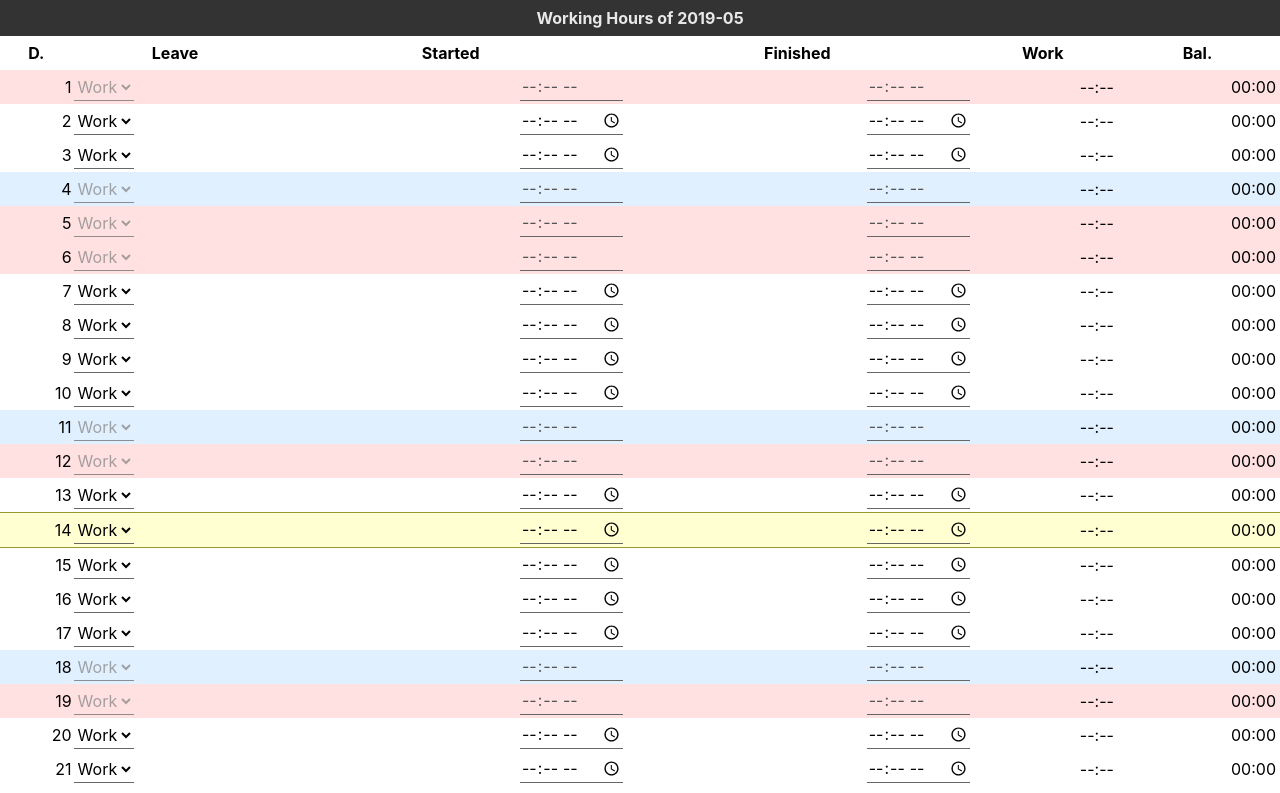
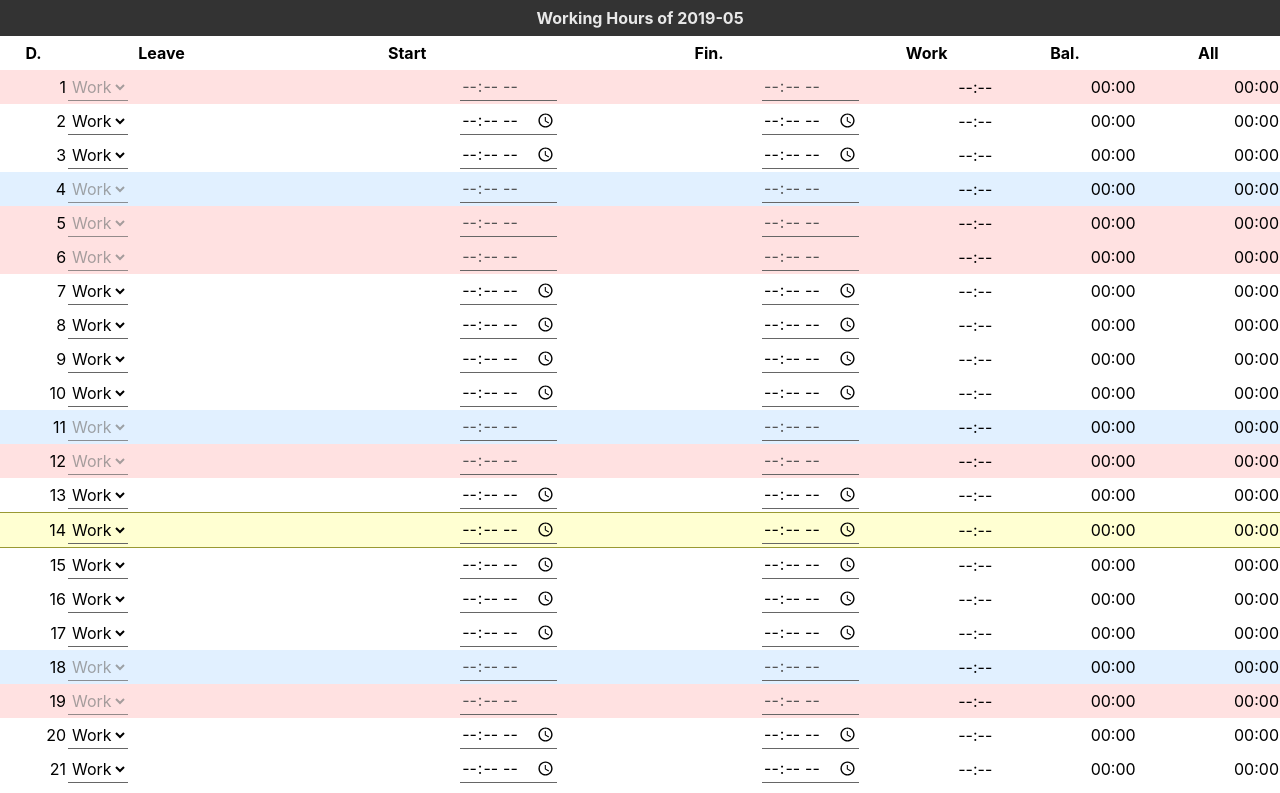
Before and after one commit to leafriend/working-hours, a React (Create React App) app: page / in a window 1280 px wide. Shown: the top 793 px of the page. Built offline with nearby package versions, Linux system fonts and the light colour scheme; the HTML template or start-up script is replaced by a standard one.

Commit message:
Add balance property

```diff
--- a/src/App.tsx
+++ b/src/App.tsx
@@ -23,6 +23,7 @@ const logsSet: LogsSet = new LocalLogsSet();
 
 function convertLogSourcesToLogs(yearMonth: string, sources: Nullable<LogSource>[]): Log[] {
   let balanceHolder: BalanceHolder = {
+    overall: '00:00',
     balance: '00:00',
   };
   const logs = Array(sources.length);
--- a/src/DailyLog.tsx
+++ b/src/DailyLog.tsx
@@ -84,6 +84,7 @@ export const DailyLog: React.FC<DailyLogProps> = props => {
       </td>
       <td className="time">{log.working || '--:--'}</td>
       <td className="time">{log.balance}</td>
+      <td className="time">{log.overall}</td>
     </tr>
   );
 
--- a/src/MonthlyLog.scss
+++ b/src/MonthlyLog.scss
@@ -4,9 +4,6 @@ table.monthly-logs {
   th, td {
     border-collapse: collapse;
     height: 2em;
-  }
-  td:last-child {
-    padding-right: 0.25em;
   }
 }
 td.date {
@@ -29,5 +26,5 @@ tr.today {
   }
 }
 input[type="time"] {
-  width: 6.375em;
+  width: 6em;
 }
--- a/src/MonthlyLog.tsx
+++ b/src/MonthlyLog.tsx
@@ -18,10 +18,11 @@ export const MonthlyLog: React.FC<ArticlaProps> = props => {
         <tr>
           <th className="date">D.</th>
           <th>Leave</th>
-          <th className="time">Started</th>
-          <th className="time">Finished</th>
+          <th className="time">Start</th>
+          <th className="time">Fin.</th>
           <th className="time">Work</th>
           <th className="time">Bal.</th>
+          <th className="time">All</th>
         </tr>
       </thead>
       <tbody>
--- a/src/log/types.ts
+++ b/src/log/types.ts
@@ -14,6 +14,7 @@ export interface LogSource {
 }
 
 export interface BalanceHolder {
+  readonly overall: string;
   readonly balance: string
 }
 
@@ -35,6 +36,18 @@ export class Log {
     this.leaveType = log.leaveType;
     this.startedAt = log.startedAt;
     this.finishedAt = log.finishedAt;
+  }
+
+  public get overall(): string {
+
+    if (this.startedAt === undefined || this.finishedAt === undefined) {
+      return this.balanceHolder.overall;
+    }
+
+    const overall = convertTimeToMinutes(this.balanceHolder.overall);
+    const working = convertTimeToMinutes(this.working!);
+    return convertMinutesToTime(overall + working);
+
   }
 
   public get working(): string | undefined {
```
